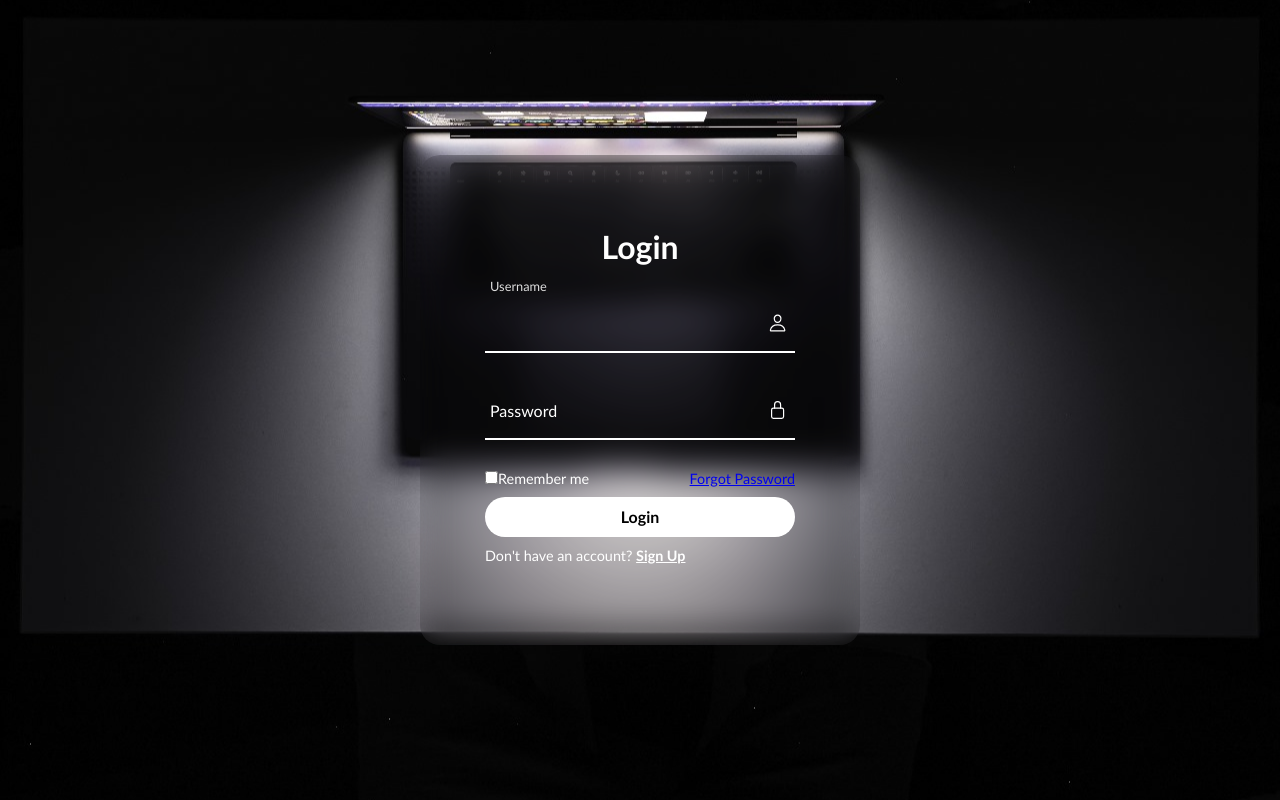
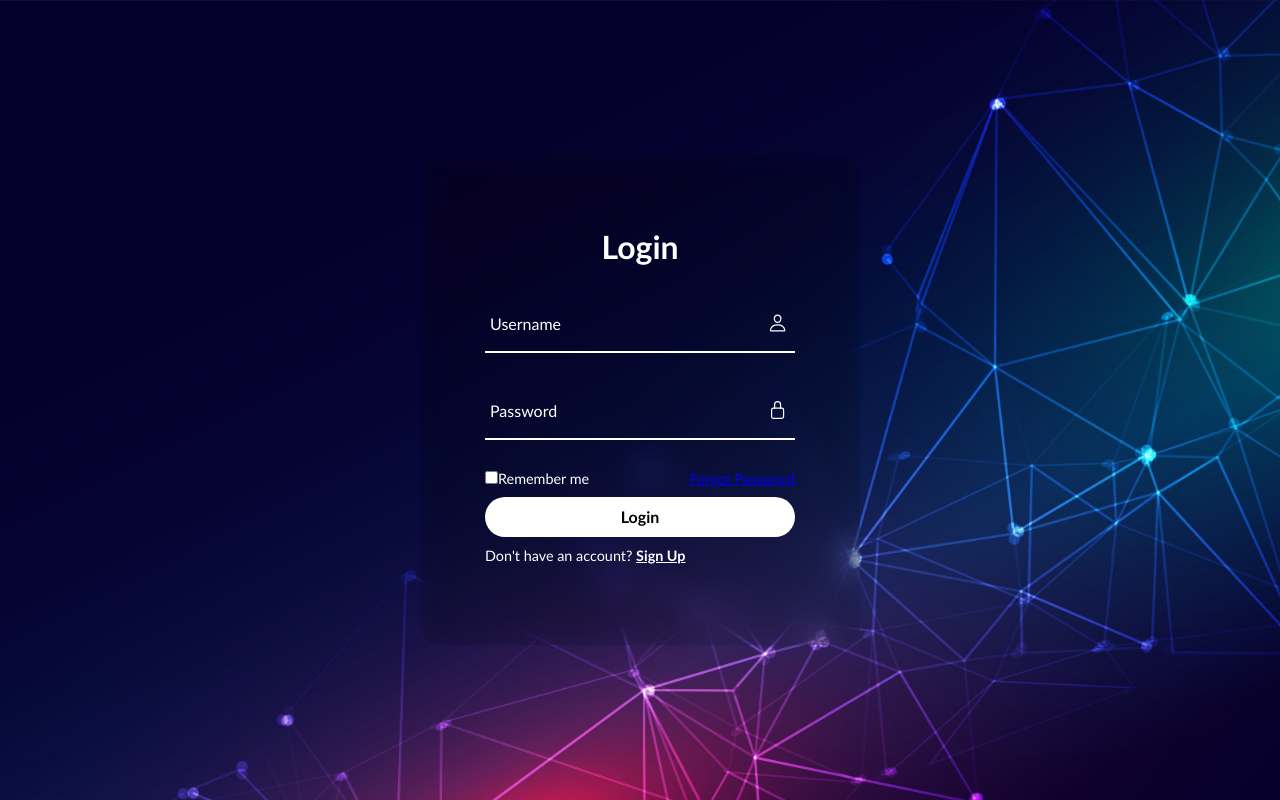
Before and after one commit to riyamariyageorge/InstaReportAI, a Flask app: page /login in a window 1280 px wide. Run offline with Flask 3, Linux system fonts and the light colour scheme.

Commit message:
login bg image added

```diff
--- a/templates/login.html
+++ b/templates/login.html
@@ -23,7 +23,7 @@
             align-items: center;
             min-height: 100vh;
             width: 100%;
-            background: url("{{ url_for('static', filename='Images/logimg.jpg') }}") no-repeat center center;
+            background: url("{{ url_for('static', filename='Images/login.jpg') }}") no-repeat center center;
             background-color: rgb(61, 58, 58);
             background-size: cover;
         }
@@ -188,7 +188,7 @@
 
                     <div class="inputbox">
                         <ion-icon name="person-outline"></ion-icon>
-                        <input type="text" name="username" required>
+                        <input type="text" name="username" placeholder=" " required>
                         <label>Username</label>
                     </div>
                     <div class="inputbox">
--- a/templates/register.html
+++ b/templates/register.html
@@ -22,7 +22,7 @@
             align-items: center;
             min-height: 100vh;
             width: 100%;
-            background: url("{{ url_for('static', filename='Images/logimg.jpg') }}") no-repeat center center;
+            background: url("{{ url_for('static', filename='Images/login.jpg') }}") no-repeat center center;
             background-color: rgb(61, 58, 58);
             background-size: cover;
         }
```
Also changed, not shown: static/Images/login.jpg (added).
